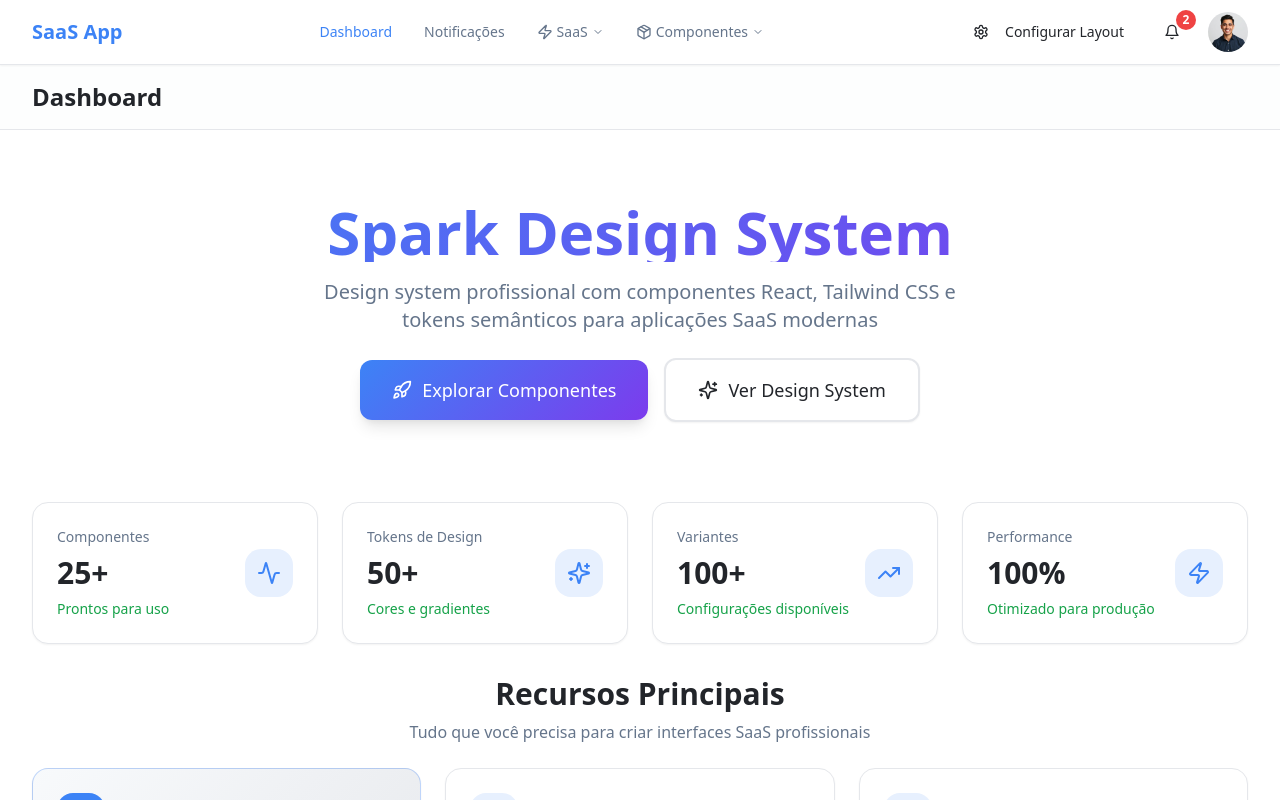
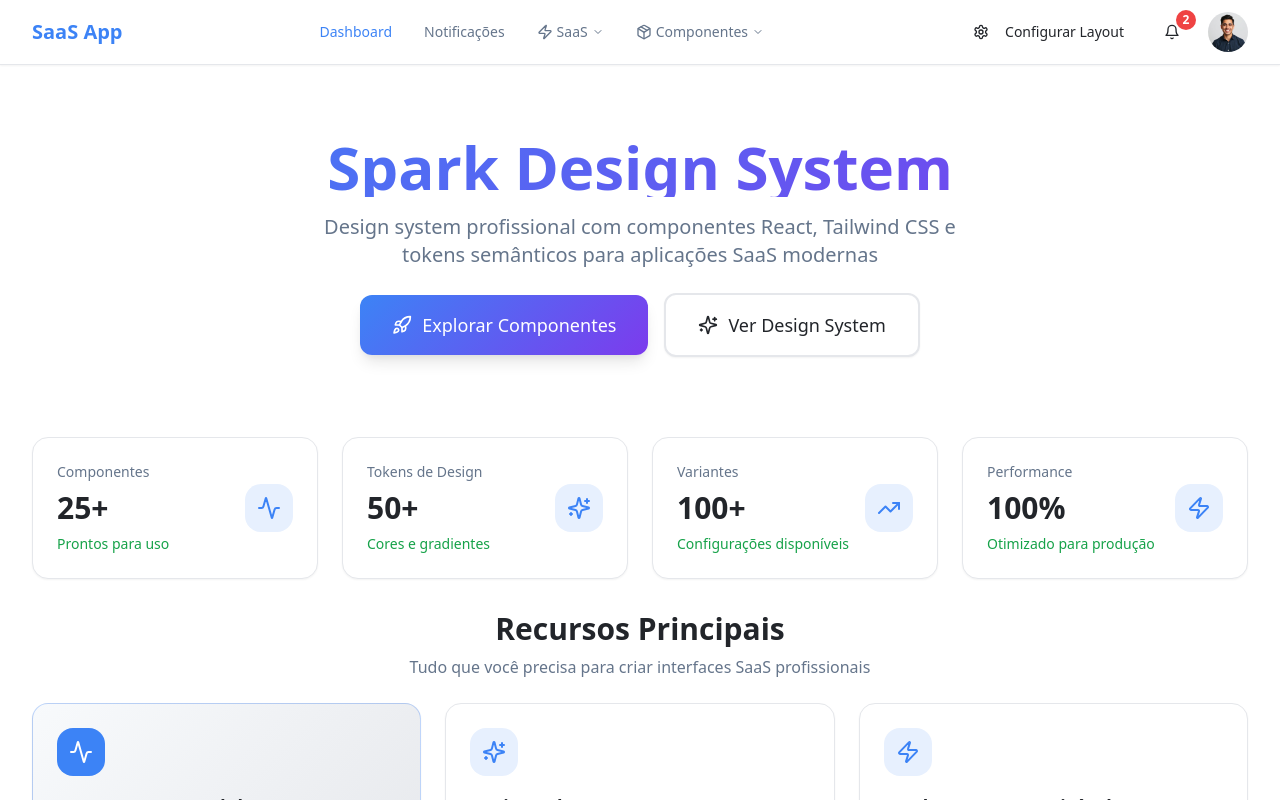
Before and after one commit to alanssant0s/spark-deisgn-system, a React (Vite) app: page / in a window 1280 px wide. Shown: the top 800 px of the page. Built offline with nearby package versions, Linux system fonts and the light colour scheme.

Commit message:
Remove H1 from horizontal layout
Removi o título H1 do layout horizontal, pois ele é redundante com o título principal da página.
-edited src/components/layouts/HorizontalLayout.tsx

```diff
--- a/src/components/layouts/HorizontalLayout.tsx
+++ b/src/components/layouts/HorizontalLayout.tsx
@@ -292,13 +292,6 @@ export function HorizontalLayout({ children }: HorizontalLayoutProps) {
         )}
       </header>
 
-      {/* Page Header */}
-      <div className="bg-muted/30 border-b border-border">
-        <div className="mx-auto px-4 sm:px-6 lg:px-8 py-4">
-          <h1 className="text-2xl font-bold text-foreground">{getCurrentPageName()}</h1>
-        </div>
-      </div>
-
       {/* Main Content */}
       <main className="mx-auto px-4 sm:px-6 lg:px-8 py-6">
         {children}
```
